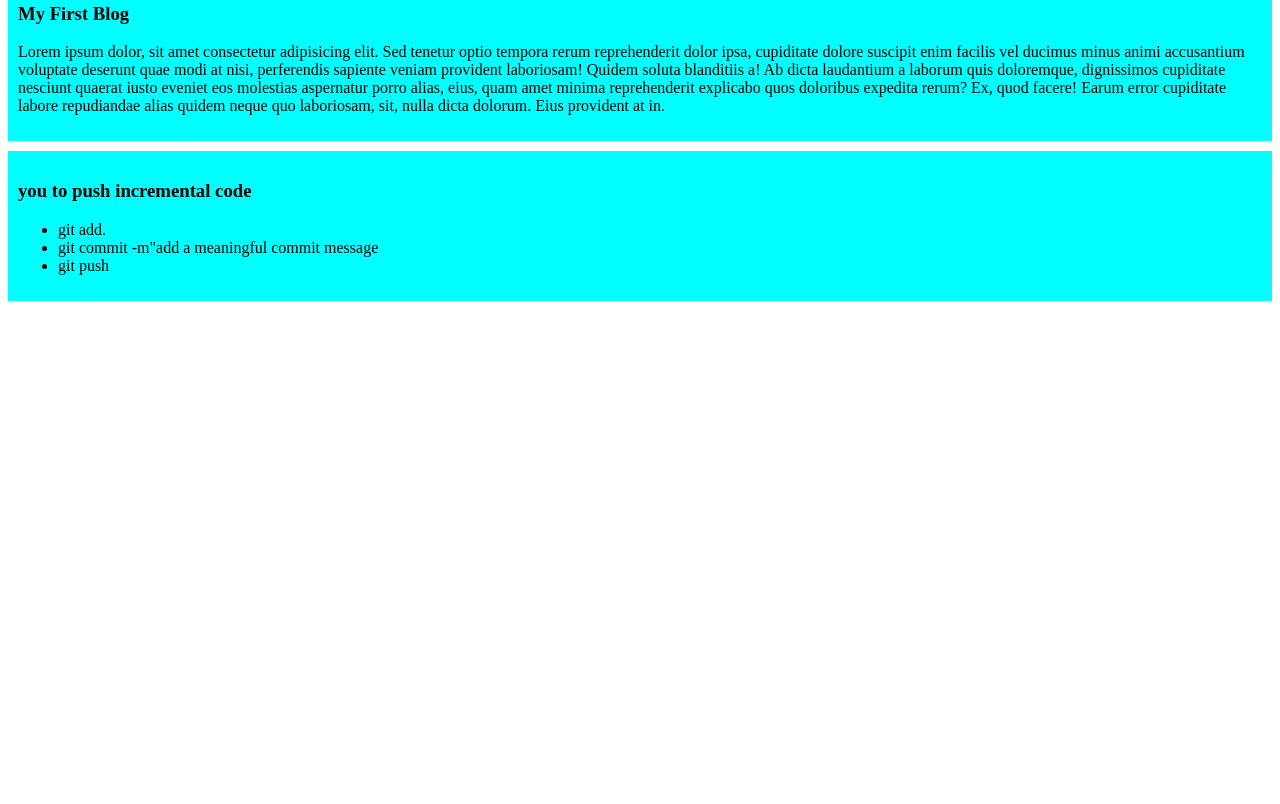
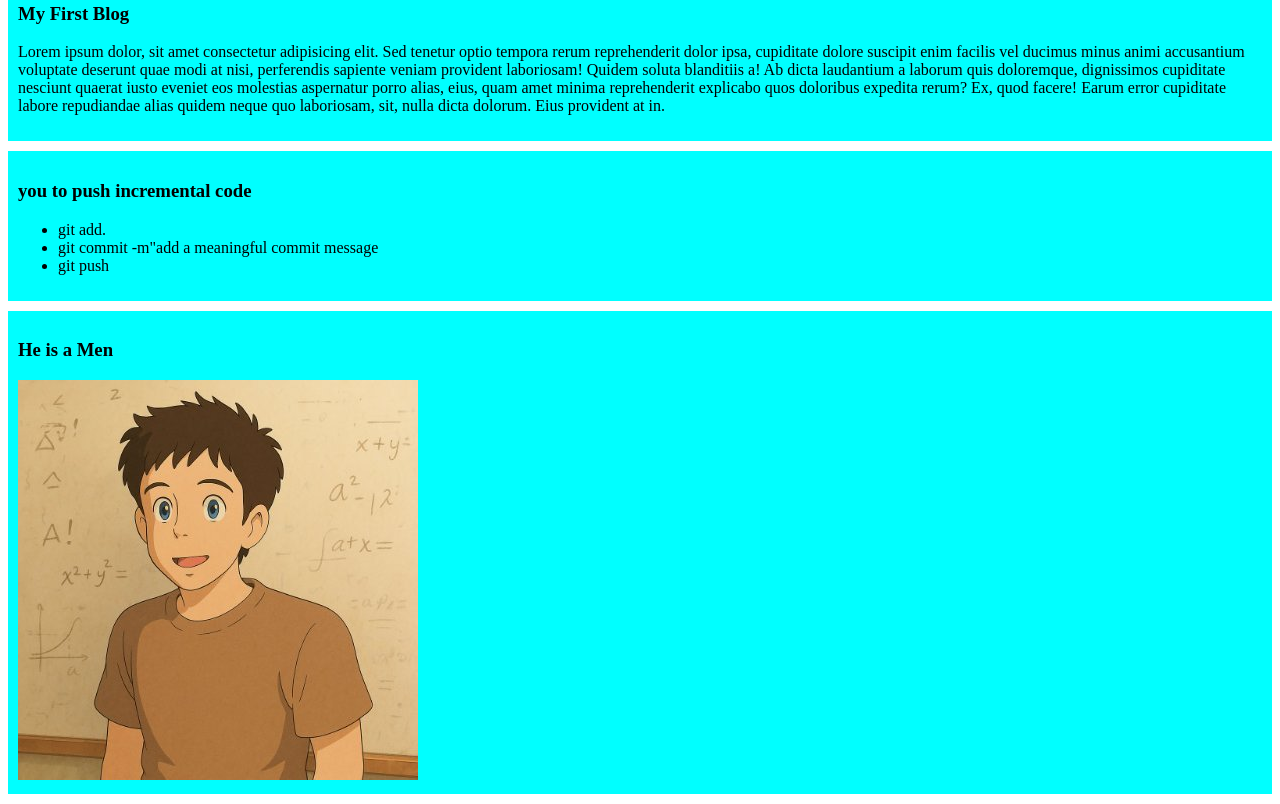
Before and after one commit to MDOme755/my-simple-website, a plain HTML site: page index.html in a window 1280 px wide. Shown: the part 389-1193 px from the top of the page. Before the commit the page ends 800 px from the top, so only its background shows below. Drawn offline with Linux system fonts and the light colour scheme.

Commit message:
added He is a Men

```diff
--- a/index.html
+++ b/index.html
@@ -27,5 +27,9 @@
           <li>git push</li>
        </ul>
    </div>
+   <div>
+       <h3>He is a Men</h3>
+       <img src="images/sam altman.jpg" alt="">
+   </div>
 </body>
 </html>
```
Also changed, not shown: images/sam altman.jpg (added).
